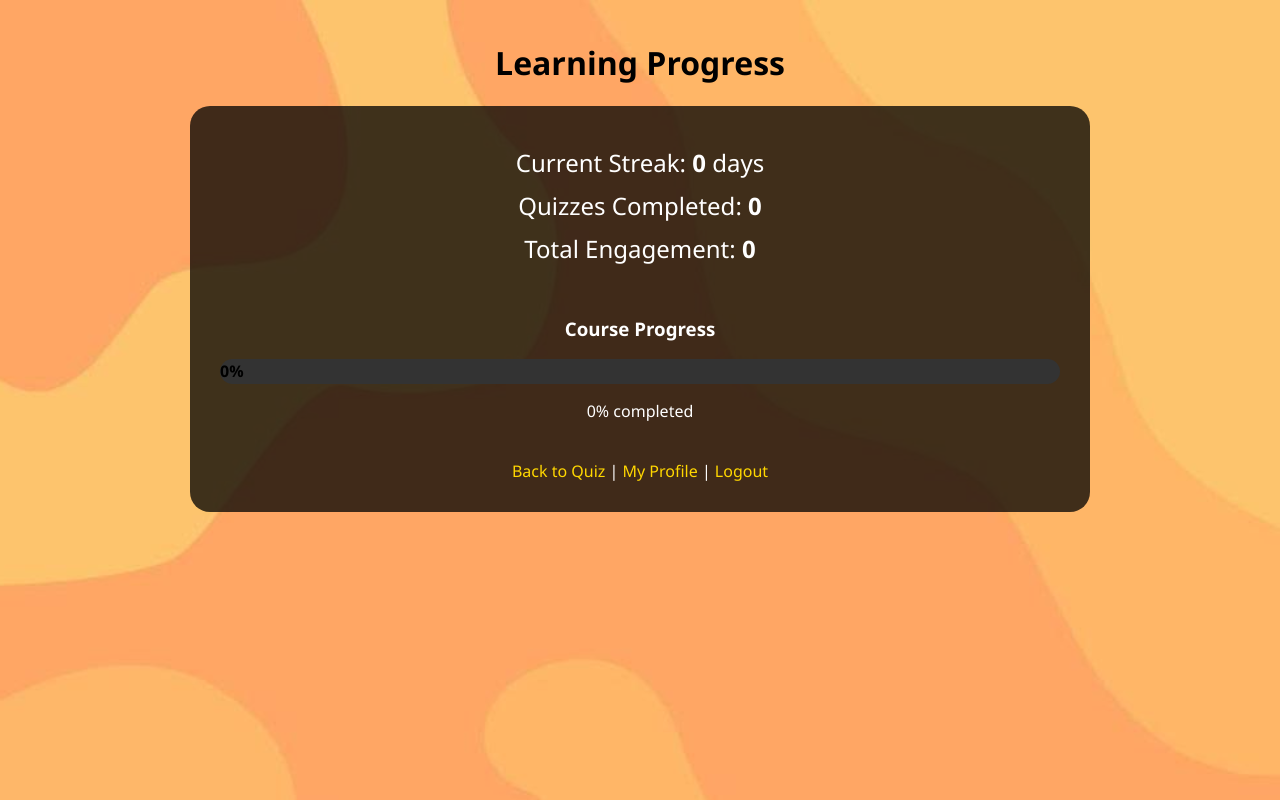
After one commit to NayaliThalaramba/FYP-Adaptive_Quiz_Platform, a Flask app: page /progress in a window 1280 px wide. The commit adds this page. Run offline with Flask 3, Linux system fonts and the light colour scheme; the visitor is signed in with stand-in values (Sample User, id 1); data that the repository does not hold is empty.

```diff
--- a/app.py
+++ b/app.py
@@ -312,6 +312,31 @@ def leaderboard():
 
     return render_template("leaderboard.html", leaderboard=leaderboard_data)
 
+@app.route("/progress")
+@login_required
+def progress():
+
+    attempts = QuizAttempt.query.filter_by(
+        user_id=current_user.id
+    ).all()
+
+    attempts_count = len(attempts)
+
+    total_engagement = sum(a.engagement_boost for a in attempts)
+
+    progress_percent = min(attempts_count * 10, 100)
+
+    # simple streak logic
+    streak = attempts_count
+
+    return render_template(
+        "progress.html",
+        attempts=attempts_count,
+        engagement=round(total_engagement, 2),
+        progress=progress_percent,
+        streak=streak
+    )
+
 @app.route('/admin')
 @login_required
 def admin_dashboard():
--- a/templates/admin.html
+++ b/templates/admin.html
@@ -73,7 +73,7 @@
         <div id="rewardChart"></div>
     </div>
 
-    <a href="{{ url_for('logout') }}">Logout</a>
+    <a href="{{ url_for('logout') }}" style="color: #fff;">Logout</a>
 
     <script>
 
--- a/templates/profile.html
+++ b/templates/profile.html
@@ -120,6 +120,7 @@
         {% if current_user.role == "admin" %}
         <a href="{{ url_for('admin_dashboard') }}">Admin Dashboard</a>
         {% endif %}
+        <a href="{{ url_for('progress') }}">My Progress</a> |
         <a href="{{ url_for('logout') }}">Logout</a>
     </div>
 
--- /dev/null
+++ b/templates/progress.html
@@ -0,0 +1,99 @@
+<!DOCTYPE html>
+<html>
+
+<head>
+    <title>Learning Progress</title>
+
+    <style>
+        body {
+            font-family: 'Segoe UI', sans-serif;
+            max-width: 900px;
+            margin: auto;
+            padding: 20px;
+            background: url("/static/images/background.jpg");
+            background-size: cover;
+            color: white;
+            text-align: center;
+        }
+
+        .card {
+            background: rgba(0, 0, 0, 0.75);
+            padding: 30px;
+            border-radius: 20px;
+            margin: 20px 0;
+        }
+
+        .progress-bar {
+            width: 100%;
+            background: #333;
+            border-radius: 20px;
+        }
+
+        .progress-fill {
+            height: 25px;
+            background: #FFD700;
+            border-radius: 20px;
+            width: var(--progress);
+            text-align: center;
+            line-height: 25px;
+            color: black;
+            font-weight: bold;
+            transition: width 0.8s ease;
+        }
+
+        .metric {
+            font-size: 1.5em;
+            margin: 10px;
+        }
+
+        a {
+            color: #FFD700;
+            text-decoration: none;
+        }
+
+        a:hover {
+            text-decoration: underline;
+        }
+    </style>
+</head>
+
+<body>
+
+    <h1 style="color: #000;">Learning Progress</h1>
+
+    <div class="card">
+
+        <div class="metric">
+            Current Streak: <b>{{ streak }}</b> days
+        </div>
+
+        <div class="metric">
+            Quizzes Completed: <b>{{ attempts }}</b>
+        </div>
+
+        <div class="metric">
+            Total Engagement: <b>{{ engagement }}</b>
+        </div>
+
+        <br>
+
+        <h3>Course Progress</h3>
+
+        <div class="progress-bar">
+            <div class="progress-fill" style="--progress: {{ progress }}%;">
+                {{ progress }}%
+            </div>
+        </div>
+        <p>{{progress}}% completed</p>
+
+        <br>
+
+        <a href="{{ url_for('dashboard') }}">Back to Quiz</a> |
+        <a href="{{ url_for('profile') }}">My Profile</a> |
+        <a href="{{ url_for('logout') }}">Logout</a>
+
+    </div>
+
+</body>
+
+</html>
```
Also changed, not shown: templates/leaderboard.html (+26 -2 lines), templates/login.html (+27 -2 lines), templates/quiz.html (+145 -9 lines), templates/register.html (+27 -2 lines), static/images/MainNext 4.jpeg (added), static/images/badge.png (added), static/images/info.png (added), static/images/leaderboard.png (added), static/images/leaderboardpage.png (added), static/images/login.png (added), static/images/points.png (added), static/images/progressbar.png (added), 2 other files.
